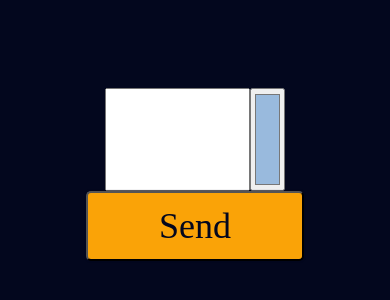
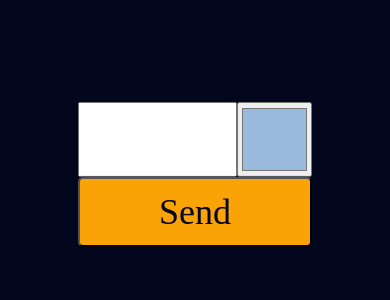
Before and after one commit to DungeonMaestro215/LedMatrix, a website: page multiplayer/public/message/index.html in a window 390 px wide. Shown: the part 248-548 px from the top of the page. Drawn offline with nearby package versions, Linux system fonts and the light colour scheme.

Commit message:
fixed css

```diff
--- a/multiplayer/public/message/index.html
+++ b/multiplayer/public/message/index.html
@@ -14,8 +14,10 @@
 <body>
     <div id="top">
         <div id="inputContainer">
-            <input id="messageInput" type="text" class="defaultInput">
-            <input id="messageColor" type="color"  value="#99badd">
+            <div id="messageLine">
+                <input id="messageInput" type="text" class="defaultInput">
+                <input id="messageColor" type="color"  value="#99badd">
+            </div>
             <button id="sendButton" class="defaultButton">Send</button>
         </div>
     </div>
--- a/multiplayer/public/message/message_style.css
+++ b/multiplayer/public/message/message_style.css
@@ -6,41 +6,37 @@
 }
 
 #inputContainer {
-    margin: 20%;
+    margin: auto;
     width: 60%;
     display: flex;
-    flex-wrap: wrap;
+    flex-direction: column;
     justify-content: center;
-    text-align: center;
+    align-items: center;
+}
+
+#messageLine {
+    height: 75px;
+    width: 100%;
+    display: flex;
+    justify-content: center;
+    align-items: center;
 }
 
 #messageInput {
-    height: 75px;
-    width: 69%;
+    display: flex;
+    height: 100%;
+    width: calc(100% - 75px);
+    /* flex-grow: 1; */
+    box-sizing: border-box;
 }
 
 #messageColor {
-    width: 15%;
-    height: 103px;
-    /* border: none; */
+    display: flex;
+    height: 100%;
+    width: 75px;
+    /* flex-shrink: 0; */
 }
 
 #sendButton {
-    width: 93%;
+    width: 100%;
 }
-
-@media only screen and (max-width: 768px) {
-    body {
-        background-color: aquamarine;
-    }
-    #messageInput {
-        height: 75px;
-        width: 40%;
-    }
-
-    #messageColor {
-        width: 15%;
-        height: 103px;
-        /* border: none; */
-    }
-}
```
